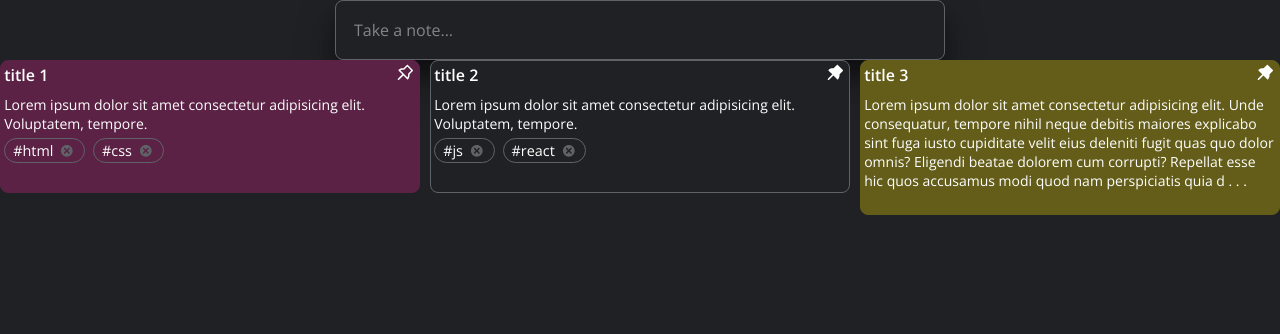
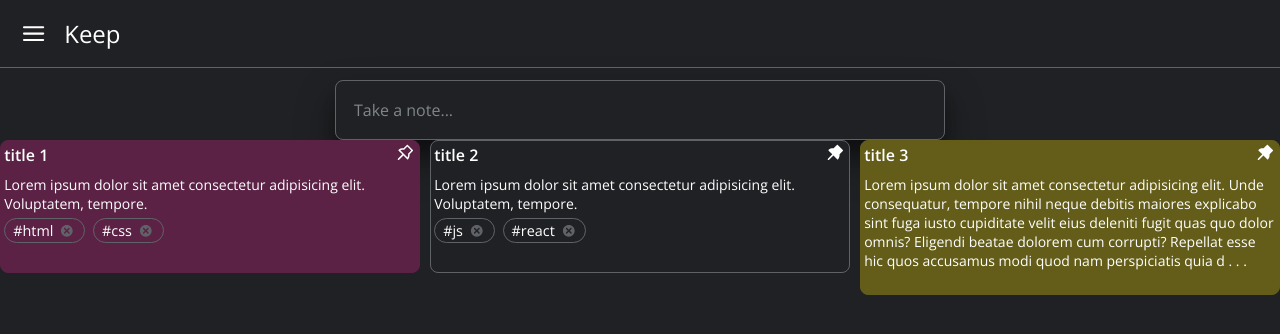
Before and after one commit to OmkarArora/gkeep-notes, a React (Create React App) app: page / in a window 1280 px wide. Shown: the top 334 px of the page. Built offline with nearby package versions, Linux system fonts and the light colour scheme.

Commit message:
added basic header

```diff
--- /dev/null
+++ b/src/App.css
@@ -0,0 +1,18 @@
+.App {
+  display: flex;
+  flex-direction: column;
+}
+
+.main {
+  padding-top: 80px;
+}
+
+.icon {
+  cursor: pointer;
+  padding: 0.8rem;
+  border-radius: 50%;
+}
+
+.icon:hover {
+  background-color: var(--color-active);
+}
--- a/src/App.js
+++ b/src/App.js
@@ -1,4 +1,5 @@
-import {NotesSection} from "./components";
+import { NotesSection, Header } from "./components";
+import "./App.css";
 
 const notes = [
   {
@@ -37,14 +38,22 @@ const notes = [
 ];
 
 const App = () => {
-	if(localStorage.getItem('gKeepAllNotes')===null || localStorage.getItem('gKeepAllNotes')===undefined){
+  if (
+    localStorage.getItem("gKeepAllNotes") === null ||
+    localStorage.getItem("gKeepAllNotes") === undefined
+  ) {
     localStorage.setItem("gKeepAllNotes", JSON.stringify(notes));
   }
   return (
     <div className="App">
-			<NotesSection/>
+      <div className="header-container">
+        <Header />
       </div>
-	)
-}
+      <main className="main">
+        <NotesSection />
+      </main>
+    </div>
+  );
+};
 
 export default App;
--- /dev/null
+++ b/src/components/Header/Header.jsx
@@ -0,0 +1,13 @@
+import { FiMenu } from "react-icons/fi";
+import "./header.css";
+
+export const Header = () => {
+	return (
+		<header className="header">
+			<FiMenu className="icon icon-menu"/>
+			<div className="header-title">
+				Keep
+			</div>
+		</header>
+	)
+}
--- /dev/null
+++ b/src/components/Header/header.css
@@ -0,0 +1,20 @@
+.header {
+  display: flex;
+  align-items: center;
+  position: fixed;
+  top: 0;
+  width: 100%;
+
+  border-bottom: 1px solid var(--color-light-gray);
+
+  padding: 0.5rem;
+}
+
+.header .header-title {
+  font-size: 1.5rem;
+}
+
+.icon.icon-menu {
+  font-size: 1.6rem;
+  margin-right: 5px;
+}
--- a/src/components/index.js
+++ b/src/components/index.js
@@ -1 +1,2 @@
 export {NotesSection} from "./NotesSection/NotesSection";
+export {Header} from "./Header/Header";
--- a/src/index.css
+++ b/src/index.css
@@ -9,6 +9,8 @@
   --color-yellow: #635d19;
   --color-light-gray: #5f6368;
   --color-placeholder: #80868b;
+
+  --color-active: #41331c;
 }
 
 body {
```
Also changed, not shown: src/components/Sidenav/Sidenav.jsx (added). Lines whose indentation alone changed are shown as unchanged.
